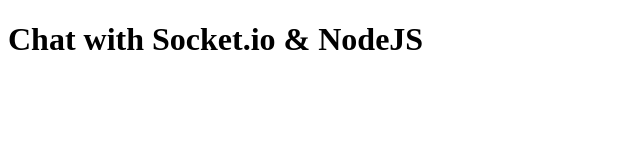
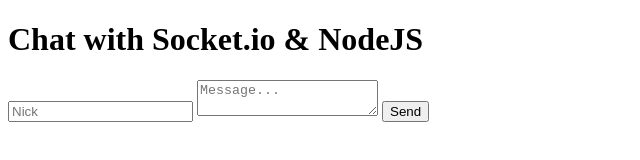
Before and after one commit to triay0/chat-socketio, a website: page client/index.html in a window 1280 px wide. Shown: the whole page, without its empty margins (0-640 px from the left). Drawn offline with nearby package versions, Linux system fonts and the light colour scheme; no server answers.

Commit message:
Add messages and emit to all connected clients

```diff
--- a/client/index.html
+++ b/client/index.html
@@ -16,7 +16,12 @@
 <body>
   <h1> Chat with Socket.io & NodeJS</h1>
   <div id="messages">
+  </div>
+  <form onsubmit="return addMessage(this);">
+    <input id='nickname' type="text" placeholder="Nick"/>
+    <textarea id='text' placeholder="Message..."></textarea>
+    <input type="submit" name="" value="Send"/>
+    </form>
+</body>
 
-  </div>
-</body>
 </html>
--- a/client/main.js
+++ b/client/main.js
@@ -19,3 +19,14 @@
 
   document.getElementById('messages').innerHTML = html;
 }
+
+
+function addMessage(e) {
+  var payload = {
+    nickname: document.getElementById('nickname').value,
+    text: document.getElementById('text').value
+  };
+
+  document.getElementById('nickname').style.display = 'none';
+  socket.emit('add-message', payload);
+}
--- a/server/index.js
+++ b/server/index.js
@@ -20,6 +20,10 @@
   console.log(socket.handshake.address + ' Has been connected to socket');
 
   socket.emit('messages', messages);
+  socket.on('add-message', function(data){
+    messages.push(data);
+    io.sockets.emit('messages', messages); //Emitir a todos los clientes conectados
+  });
 });//Metodo encargado de recibir conexiones de clientes y detectar cuando se conecta un cliente
 
 server.listen(6677, function(){
```
